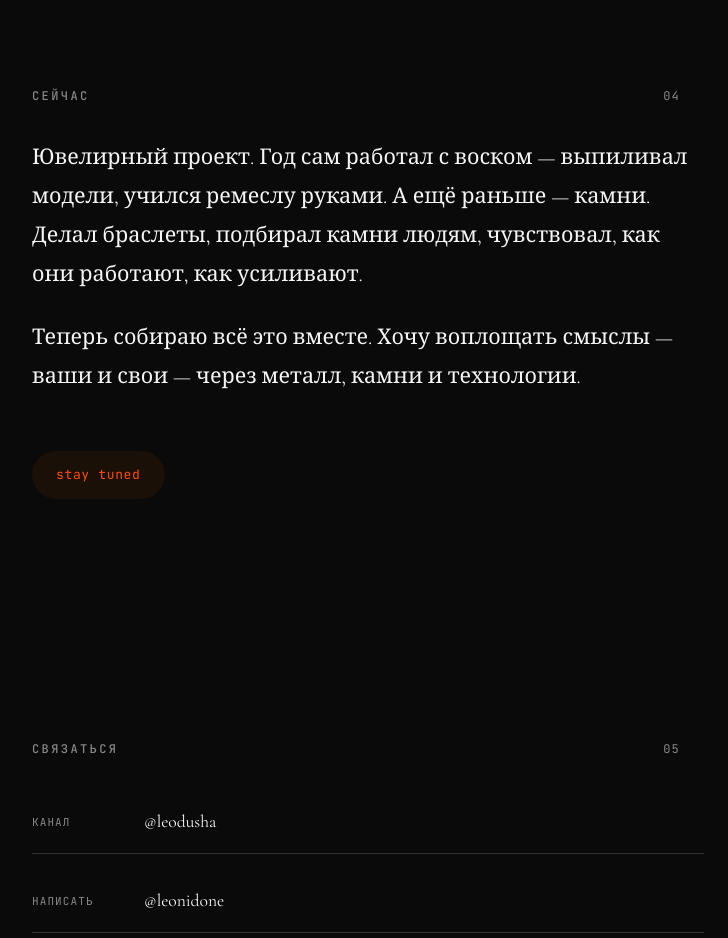
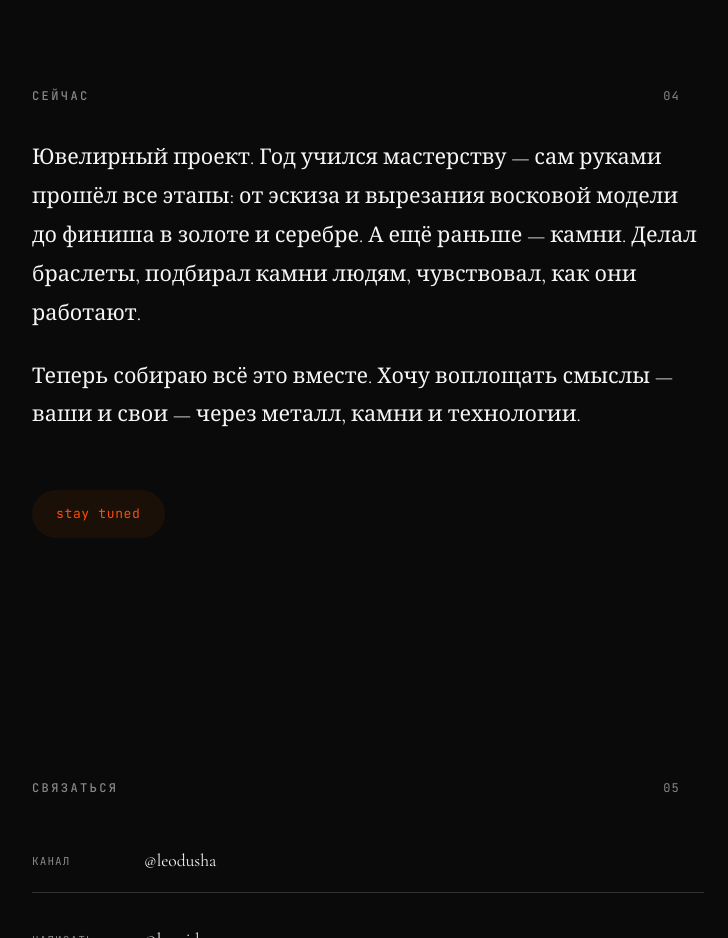
Before and after one commit to leonid8822/leonid-one, a plain HTML site: page index.html in a window 1280 px wide. Shown: the part 2420-3358 px from the top of the page, without its empty margins (272-1000 px from the left). Drawn offline with nearby package versions, Linux system fonts and the light colour scheme.

Commit message:
Update jewelry section text - full process description
Co-Authored-By: Claude Opus 4.5 <noreply@anthropic.com>

```diff
--- a/index.html
+++ b/index.html
@@ -537,7 +537,7 @@
             <h2>Сейчас</h2>
 
             <div class="now-content">
-                <p>Ювелирный проект. Год сам работал с воском — выпиливал модели, учился ремеслу руками. А ещё раньше — камни. Делал браслеты, подбирал камни людям, чувствовал, как они работают, как усиливают.</p>
+                <p>Ювелирный проект. Год учился мастерству — сам руками прошёл все этапы: от эскиза и вырезания восковой модели до финиша в золоте и серебре. А ещё раньше — камни. Делал браслеты, подбирал камни людям, чувствовал, как они работают.</p>
 
                 <p>Теперь собираю всё это вместе. Хочу воплощать смыслы — ваши и свои — через металл, камни и технологии.</p>
 
```
